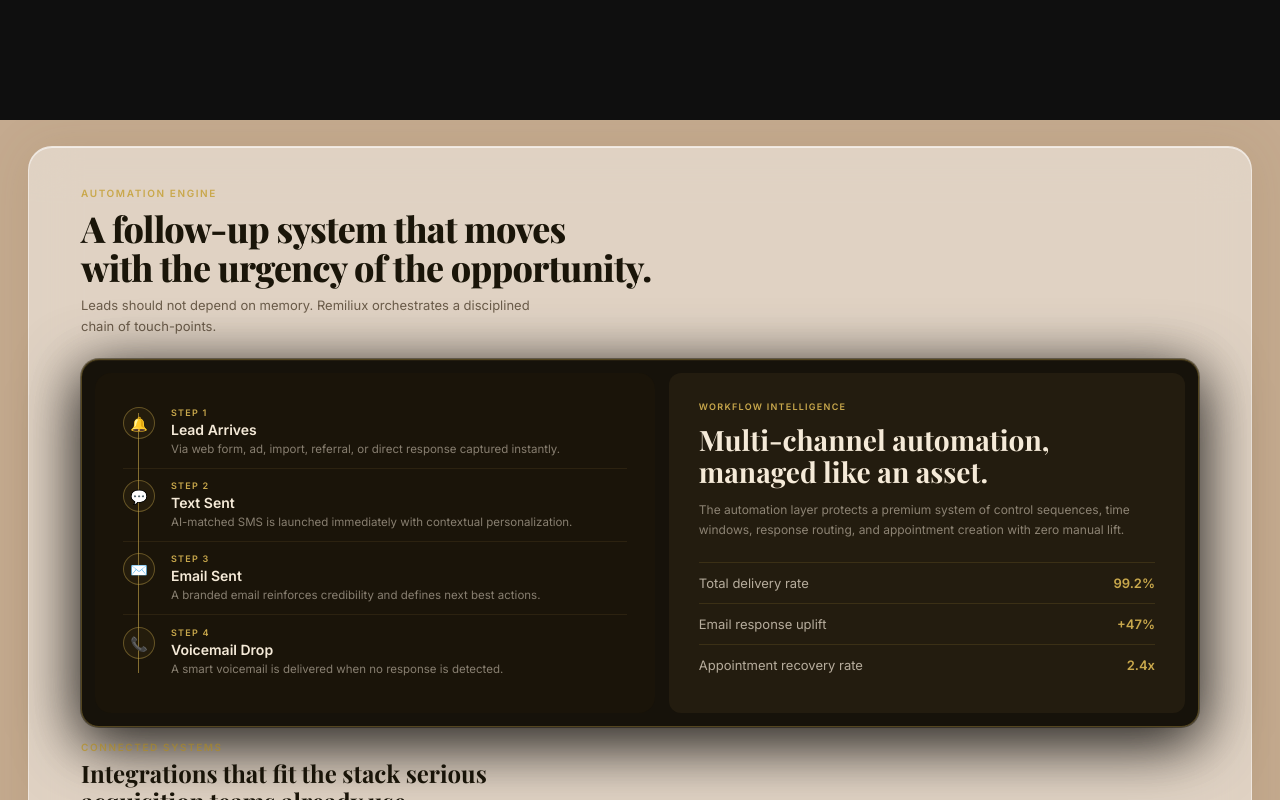
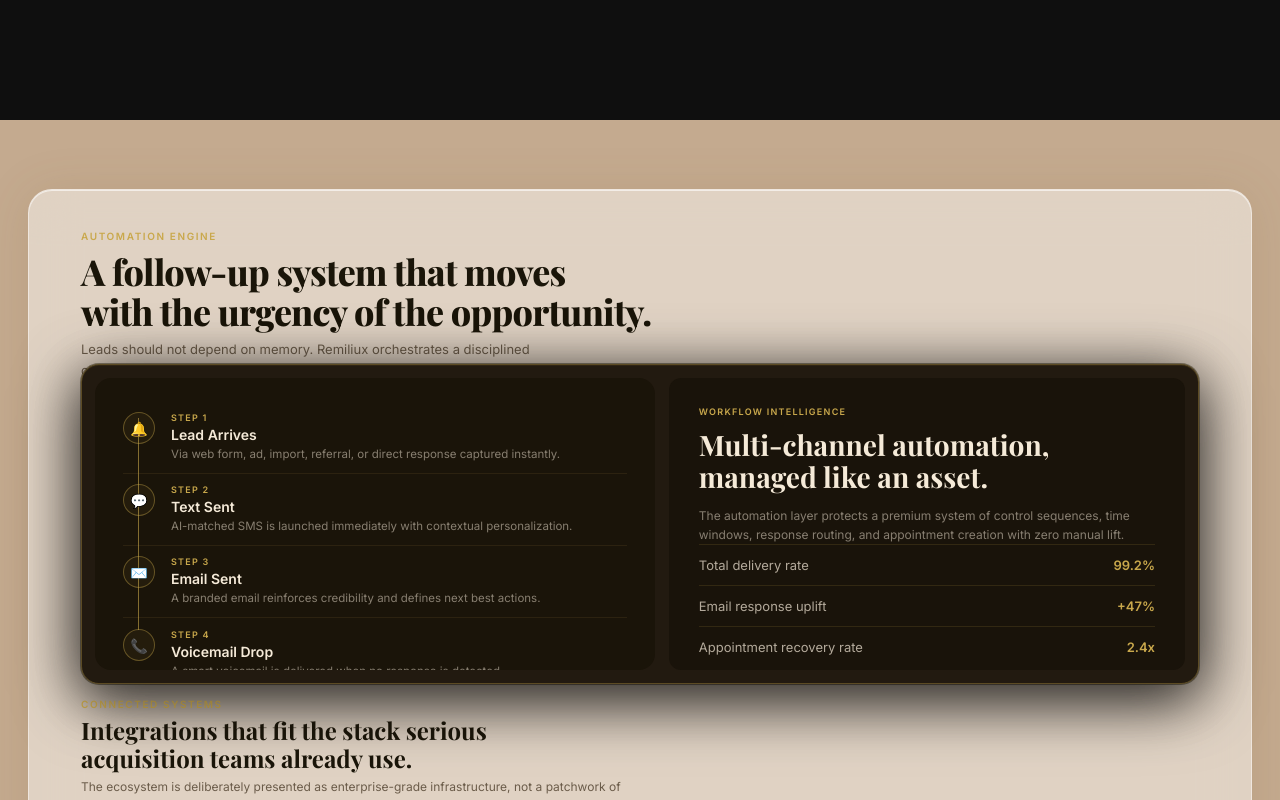
Before and after one commit to kariimhisham1/CRM-Remiliux-New-LP, a React (Create React App) app: page / in a window 1280 px wide. Shown: the part 5480-6280 px from the top of the page. Built offline with nearby package versions, Linux system fonts and the light colour scheme.

Commit message:
Update WhyTeams.css

```diff
--- a/src/components/WhyTeams.css
+++ b/src/components/WhyTeams.css
@@ -4,7 +4,11 @@
   position: relative;
 }
 
-/* ── Sticky viewport ── */
+/* ── Sticky viewport ──
+   Padding scales down on short viewports (laptop browser windows are often
+   under 800px tall) so the frame's content always has room to fit within
+   the fixed 100vh sticky container — fixes the dark card/integrations
+   spilling past the frosted frame's bottom edge on shorter screens. */
 .wt__sticky {
   position: sticky;
   top: 0;
@@ -12,7 +16,7 @@
   display: flex;
   align-items: center;
   justify-content: center;
-  padding: 72px 28px 16px;
+  padding: clamp(28px, 8vh, 72px) 28px clamp(12px, 1.8vh, 16px);
   box-sizing: border-box;
   overflow: hidden;
 }
@@ -29,7 +33,7 @@
   box-shadow:
     0 2px 48px rgba(120, 90, 50, 0.13),
     inset 0 1px 0 rgba(255, 255, 255, 0.6);
-  padding: 40px 52px 36px;
+  padding: clamp(24px, 4vh, 40px) 52px clamp(20px, 3.6vh, 36px);
   position: relative;
   display: flex;
   flex-direction: column;
@@ -51,8 +55,8 @@
   transition: opacity 0.3s ease;
 }
 .wt__header-spacer {
-  height: 148px;
-  margin-bottom: 24px;
+  height: clamp(96px, 15.5vh, 148px);
+  margin-bottom: clamp(14px, 2.2vh, 24px);
   flex-shrink: 0;
 }
 .wt__eyebrow {
@@ -84,7 +88,7 @@
 /* ── Stage ── */
 .wt__cards-stage {
   position: relative;
-  height: clamp(360px, 46vh, 440px);
+  height: clamp(260px, 40vh, 400px);
   flex-shrink: 0;
 }
 .wt__cards {
@@ -117,7 +121,7 @@
   overflow: hidden;
 }
 .wt__card--front { transform: rotateY(0deg); }
-.wt__card--back  { transform: rotateY(180deg); background: #231c0f; }
+.wt__card--back  { transform: rotateY(180deg); background: #19130a; }
 
 .wt__card-icon {
   font-size: 17px;
@@ -143,7 +147,6 @@
 /* ── Workflow Intelligence overlay (right panel text) ── */
 .wt__workflow-overlay {
   position: absolute;
-  top: 0; height: 100%;
   padding: 28px 30px;
   display: flex; flex-direction: column;
   box-sizing: border-box;
@@ -192,22 +195,6 @@
   z-index: 10;
 }
 
-/* ── Vertical divider between panels ── */
-.wt__panel-divider {
-  position: absolute;
-  top: 0; bottom: 0;
-  width: 1px;
-  background: linear-gradient(
-    to bottom,
-    transparent,
-    rgba(201,168,76,0.2) 20%,
-    rgba(201,168,76,0.2) 80%,
-    transparent
-  );
-  pointer-events: none;
-  z-index: 11;
-}
-
 /* ── Timeline panel ──
    Previously slid in as a curtain wipe from the right; now the panel
    background simply fades in (see wt__timeline-panel opacity in JSX),
@@ -215,7 +202,6 @@
    asymmetric since there's no mid-wipe shape to account for. */
 .wt__timeline-panel {
   position: absolute;
-  left: 0; top: 0; height: 100%;
   background: #1a1409;
   border-radius: 16px;
   padding: 24px 28px;
@@ -317,11 +303,14 @@
   border-radius: 999px; padding: 3px 8px;
 }
 
-/* ── Dark container card wrapping BOTH panels — sits behind everything ── */
+/* ── Outer lighter frame wrapping BOTH panels ──
+   Sits behind everything; its color shows through the inset gap between
+   the two inner dark panels (timeline panel + merged cards), matching the
+   target design's "frame holding two cards" look. */
 .wt__panels-bg {
   position: absolute;
   inset: 0;
-  background: #16120a;
+  background: #221a10;
   border-radius: 18px;
   box-shadow:
     0 16px 64px rgba(0,0,0,0.6),
```
